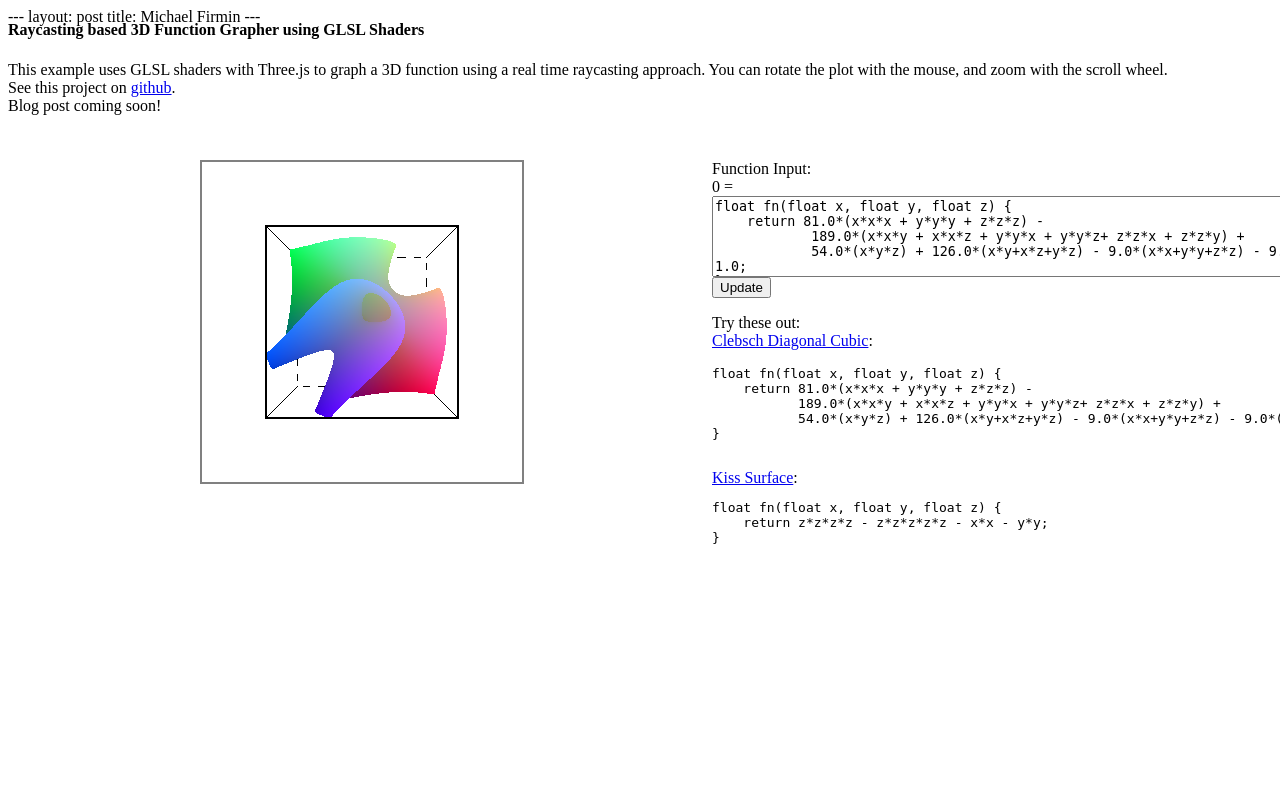
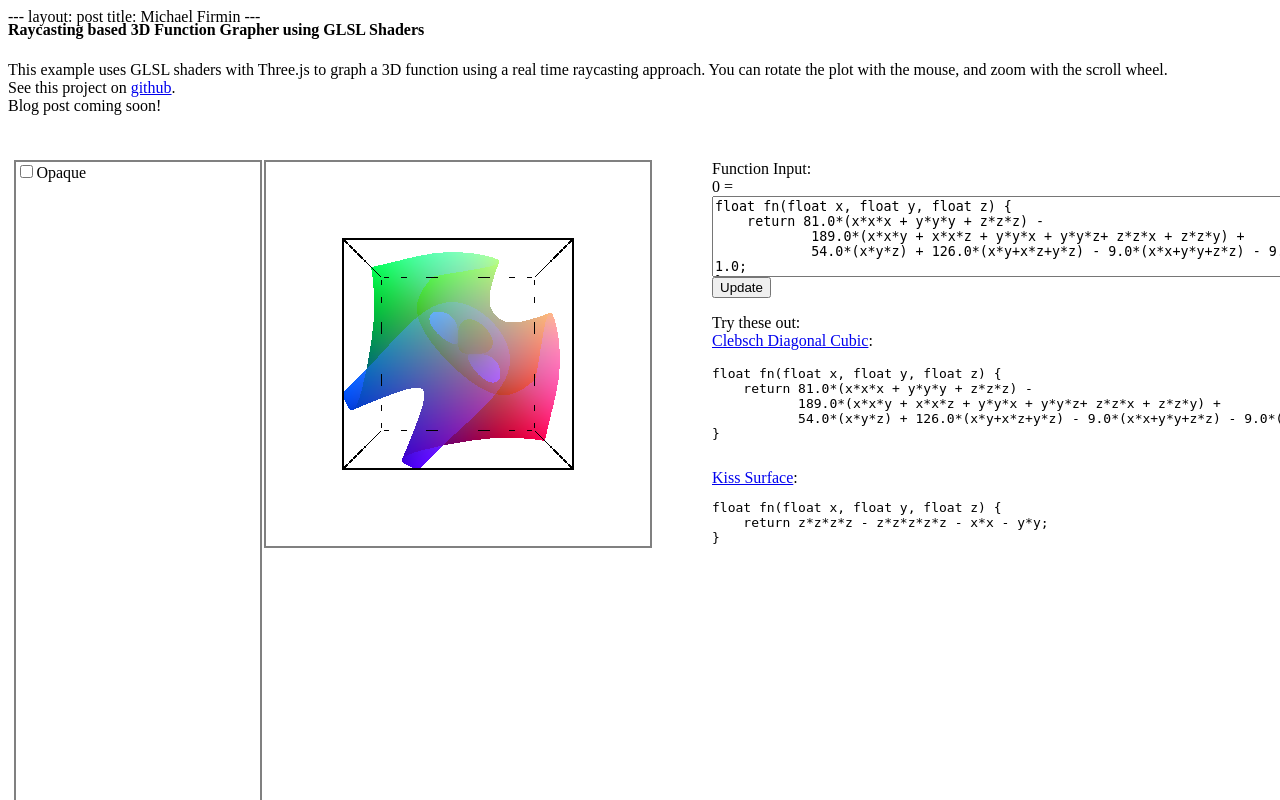
Before and after one commit to mfirmin/mfirmin.github.io, a PHP site: page /projects/functiongrapher.html in a window 1280 px wide. Run offline with PHP 8.4, Linux system fonts and the light colour scheme; some libraries are stand-ins or nearby versions.

Commit message:
controls div, opacity toggle

```diff
--- a/projects/css/functiongrapher.css
+++ b/projects/css/functiongrapher.css
@@ -13,12 +13,21 @@
     bottom: 0;
 }
 
+#controls {
+    position: absolute;
+    width: 19vw;
+    height: 100%;
+    left: .5vw;
+    border: 2px solid gray;
+
+}
+
 #grapher {
 
     position: absolute;
-    width: 25vw;
-    height: 25vw;
-    left: 15%;
+    width: 30vw;
+    height: 30vw;
+    left: 20vw;
     border: 2px solid gray;
 
 }
@@ -32,7 +41,7 @@
 #fninput {
 
     position: absolute;
-    width: 25%;
+    width: 30vw;
     height: 100%;
-    right: 20%;
+    right: 15vw;
 }
--- a/projects/functiongrapher.html
+++ b/projects/functiongrapher.html
@@ -18,8 +18,10 @@ title: Michael Firmin
             world.setSize();
             $('#getFunction').click(function() {
                 var text = $('textarea#function').val();
-                updateShader(text);
 
+            });
+            $('#opacity').change(function() {
+                setOpacity((this.checked) ? 1 : 0);
             });
         });
     </script>
@@ -32,6 +34,9 @@ title: Michael Firmin
     Blog post coming soon!
     </div>
     <div id='main'>
+        <div id='controls'>
+            <input type="checkbox" id="opacity" value="Opaque">Opaque<br>
+        </div>
         <div id='grapher'></div>
         <div id='fninput'>
             Function Input: <br>
```
Also changed, not shown: projects/static/functiongrapher.js.
